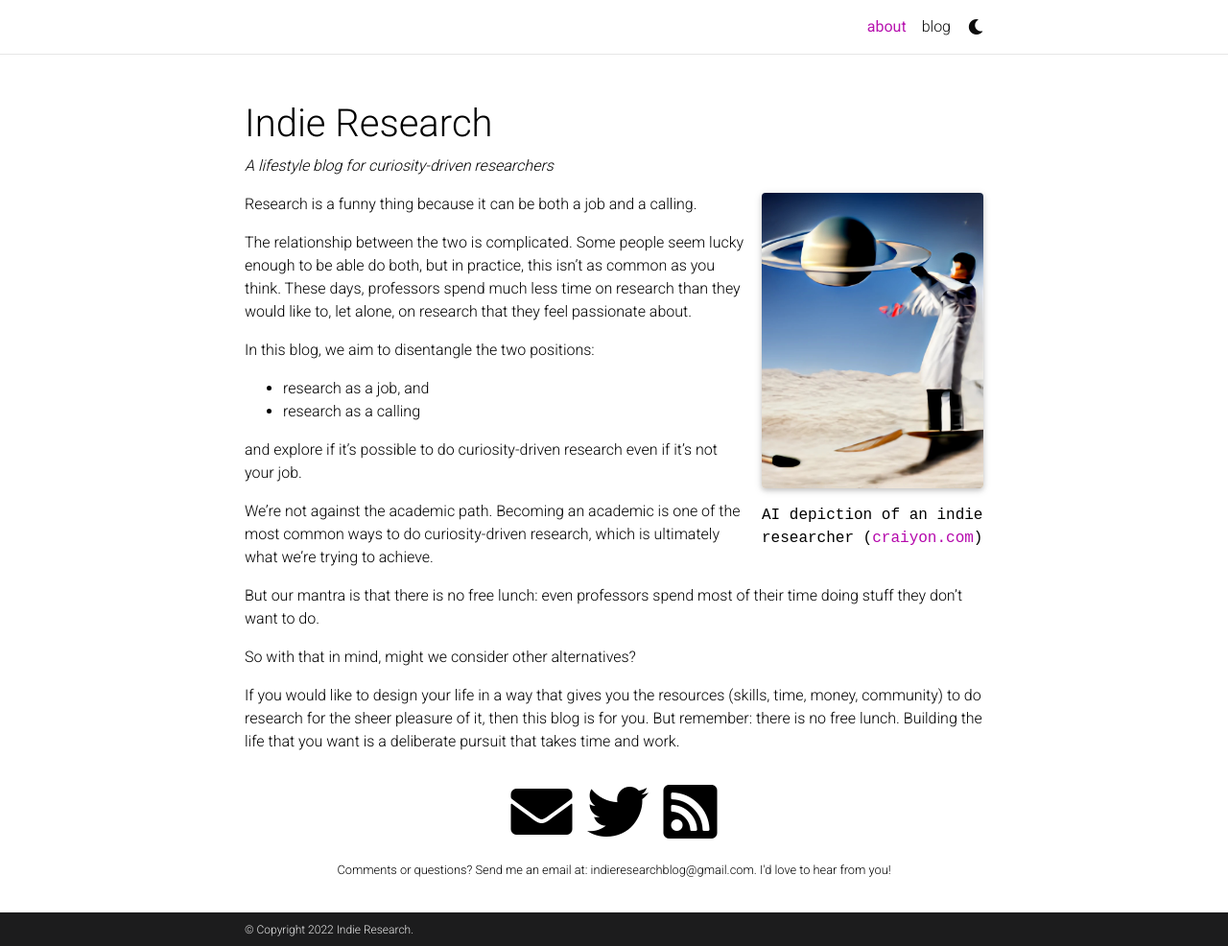
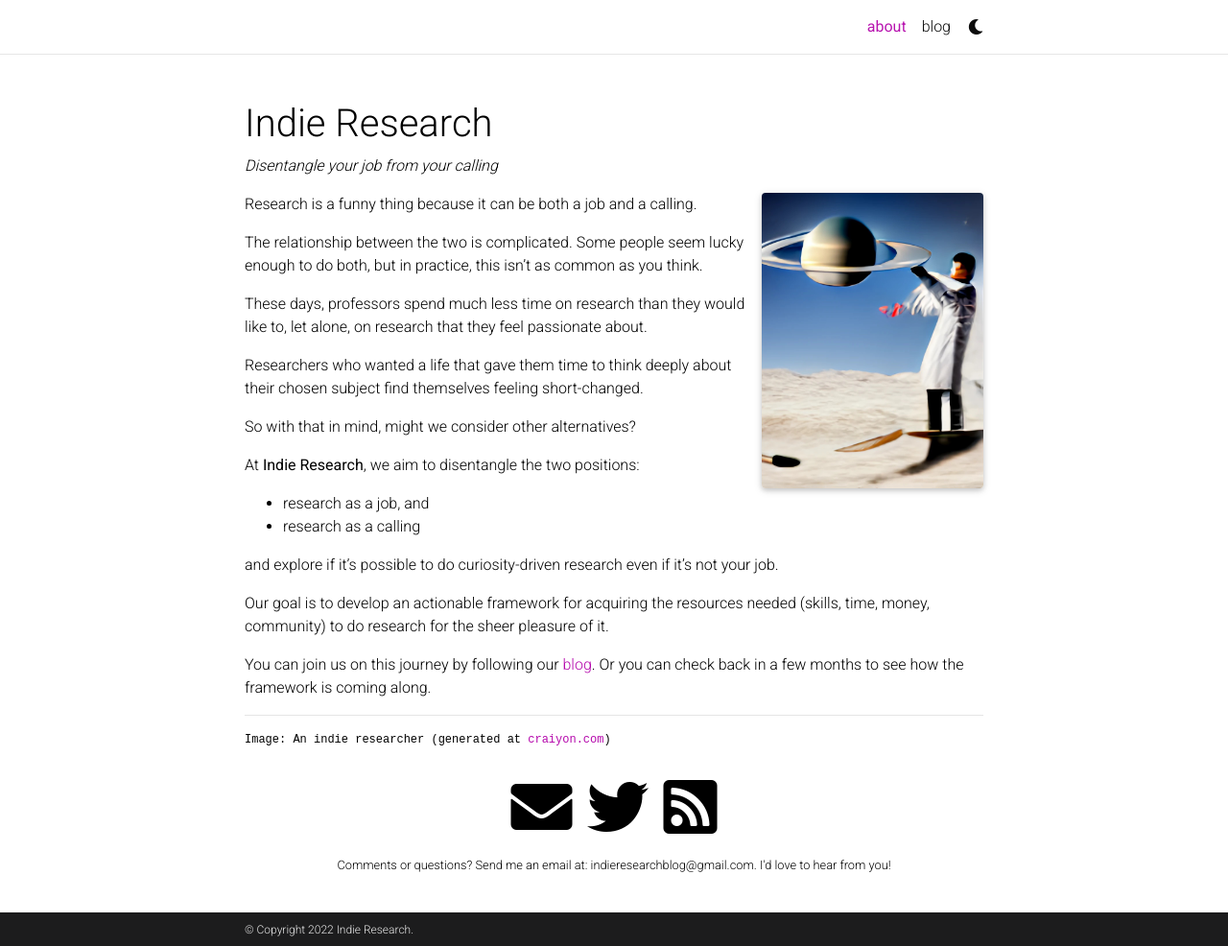
Before and after one commit to indieresearch/indieresearch.github.io, a Jekyll site: the page built from _pages/about.md, in a window 1280 px wide and 986 px high. Shown: the whole window at 96% size. Built offline with Jekyll 4.4.1, drawn with Linux system fonts in a browser that asks for light colours; comment, search, counter and statistics services are not loaded; a style sheet for code colours, icons or effects is not loaded.

Commit message:
update about

```diff
--- a/_pages/about.md
+++ b/_pages/about.md
@@ -2,14 +2,13 @@
 layout: about
 title: about
 permalink: /
-subtitle: <i>A lifestyle blog for curiosity-driven researchers</i>
+subtitle: <i>Disentangle your job from your calling</i>
 
 profile:
   align: right
   image: prof_pic.jpg
   image_circular: false # crops the image to make it circular
-  address: >
-    <p>AI depiction of an indie researcher (<a href='https://www.craiyon.com'>craiyon.com</a>)</p>
+  address:
 news: false  # includes a list of news items
 selected_papers: false # includes a list of papers marked as "selected={true}"
 social: true  # includes social icons at the bottom of the page
@@ -17,19 +16,24 @@ social: true  # includes social icons at the bottom of the page
 
 Research is a funny thing because it can be both a job and a calling.
 
-The relationship between the two is complicated. Some people seem lucky enough to be able do both, but in practice, this isn't as common as you think. These days, professors spend much less time on research than they would like to, let alone, on research that they feel passionate about.
+The relationship between the two is complicated. Some people seem lucky enough to do both, but in practice, this isn't as common as you think.
 
-In this blog, we aim to disentangle the two positions:
+These days, professors spend much less time on research than they would like to, let alone, on research that they feel passionate about.
+
+Researchers who wanted a life that gave them time to think deeply about their chosen subject find themselves feeling short-changed.
+
+So with that in mind, might we consider other alternatives?
+
+At <b>Indie Research</b>, we aim to disentangle the two positions:
 <ul>
   <li>research as a job, and </li>
   <li>research as a calling</li>
 </ul>
 and explore if it's possible to do curiosity-driven research even if it's not your job.
 
-We're not against the academic path. Becoming an academic is one of the most common ways to do curiosity-driven research, which is ultimately what we're trying to achieve.
+Our goal is to develop an actionable framework for acquiring the resources needed (skills, time, money, community) to do research for the sheer pleasure of it.
 
-But our mantra is that there is no free lunch: even professors spend most of their time doing stuff they don't want to do.
+You can join us on this journey by following our [blog](./blog). Or you can check back in a few months to see how the framework is coming along.
 
-So with that in mind, might we consider other alternatives?
-
-If you would like to design your life in a way that gives you the resources (skills, time, money, community) to do research for the sheer pleasure of it, then this blog is for you. But remember: there is no free lunch. Building the life that you want is a deliberate pursuit that takes time and work.
+<hr>
+<p style="font-family: monospace; font-size: 12px">Image: An indie researcher (generated at <a href='https://www.craiyon.com'>craiyon.com</a>)</p>
```
